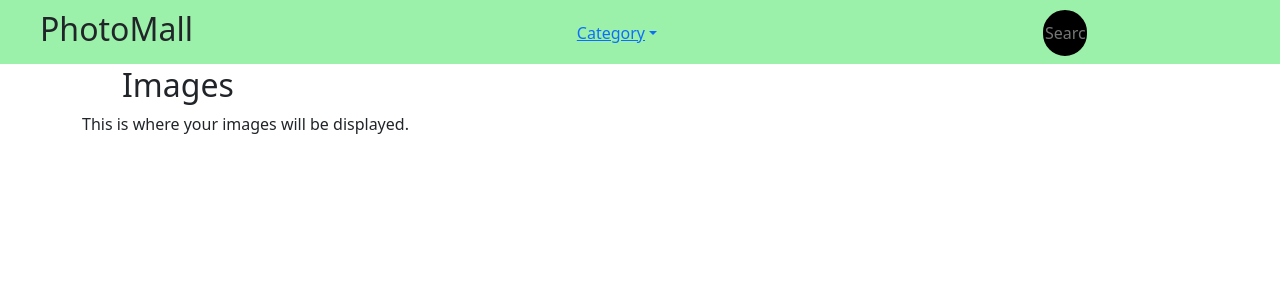
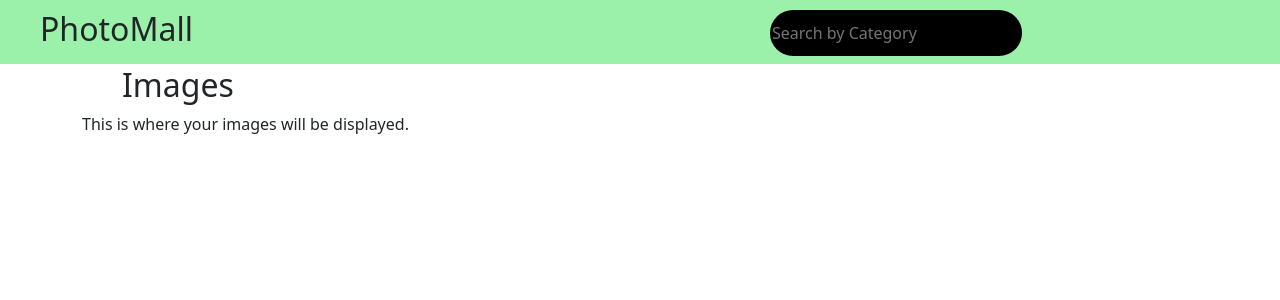
Before and after one commit to MosesOpiyo/PhotoMall, a Django app: page /myphotos/ in a window 1280 px wide. Shown: the top 300 px of the page. Run offline with Django 3.2, Linux system fonts and the light colour scheme; data that the repository does not hold is empty.

Commit message:
edits in templates files

```diff
--- a/photo_manager/templates/photo.html
+++ b/photo_manager/templates/photo.html
@@ -14,18 +14,10 @@
     <div class="banner">
         <div class="navbar">
             <h2>PhotoMall</h2>
-            <ul class="nav navbar-nav">
-                <li class="dropdown">
-                    <a class="dropdown-toggle" data-toggle="dropdown" href="#">Category<span class="caret"></span></a>
-                    <ul class="dropdown-menu">
-                        <li><a href="#">Movies</a></li>
-                    </ul>
-                </li>
-            </ul>
 
-            <form class="d-flex" role="search" action="{% url 'search_images' %}">
-                <input type="text" placeholder="Search">
-            </form>
+
+
+            <input type="text" style="width: 20%;" placeholder="Search by Category">
 
 
         </div>
```
